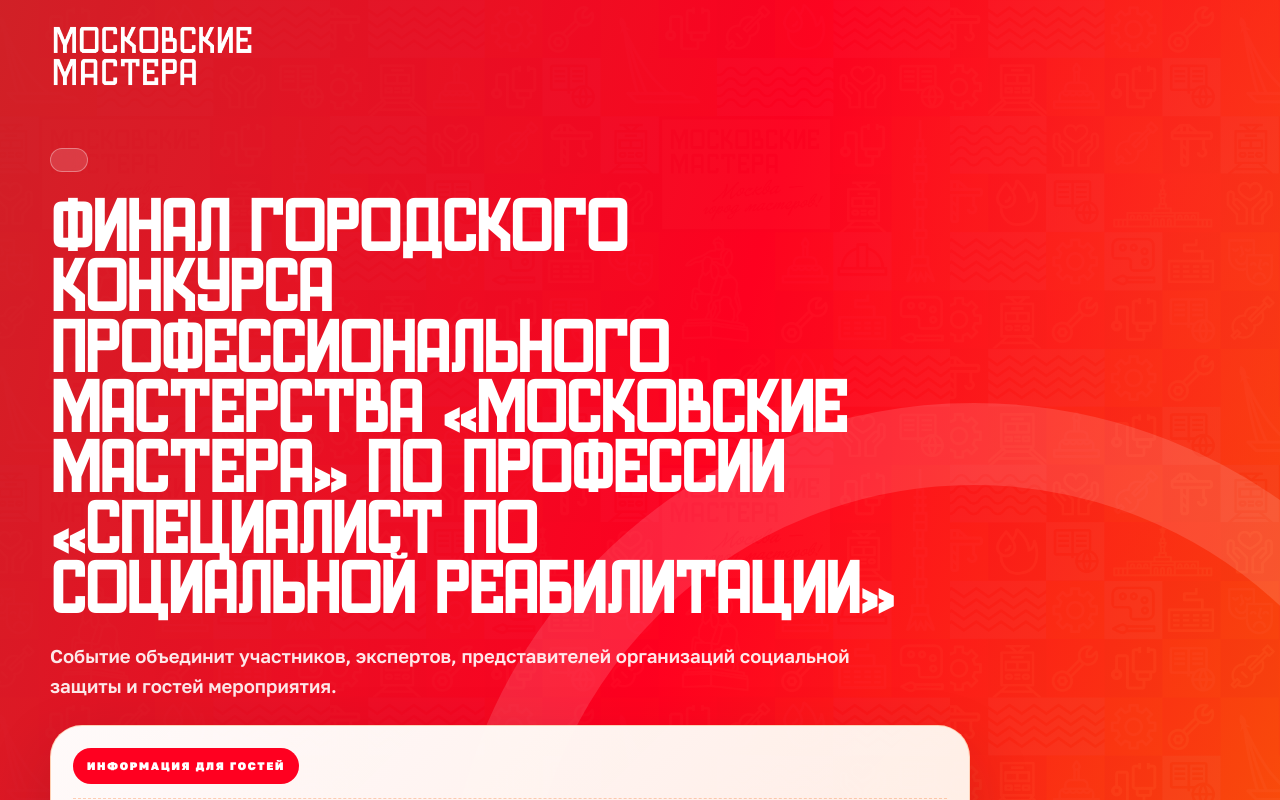
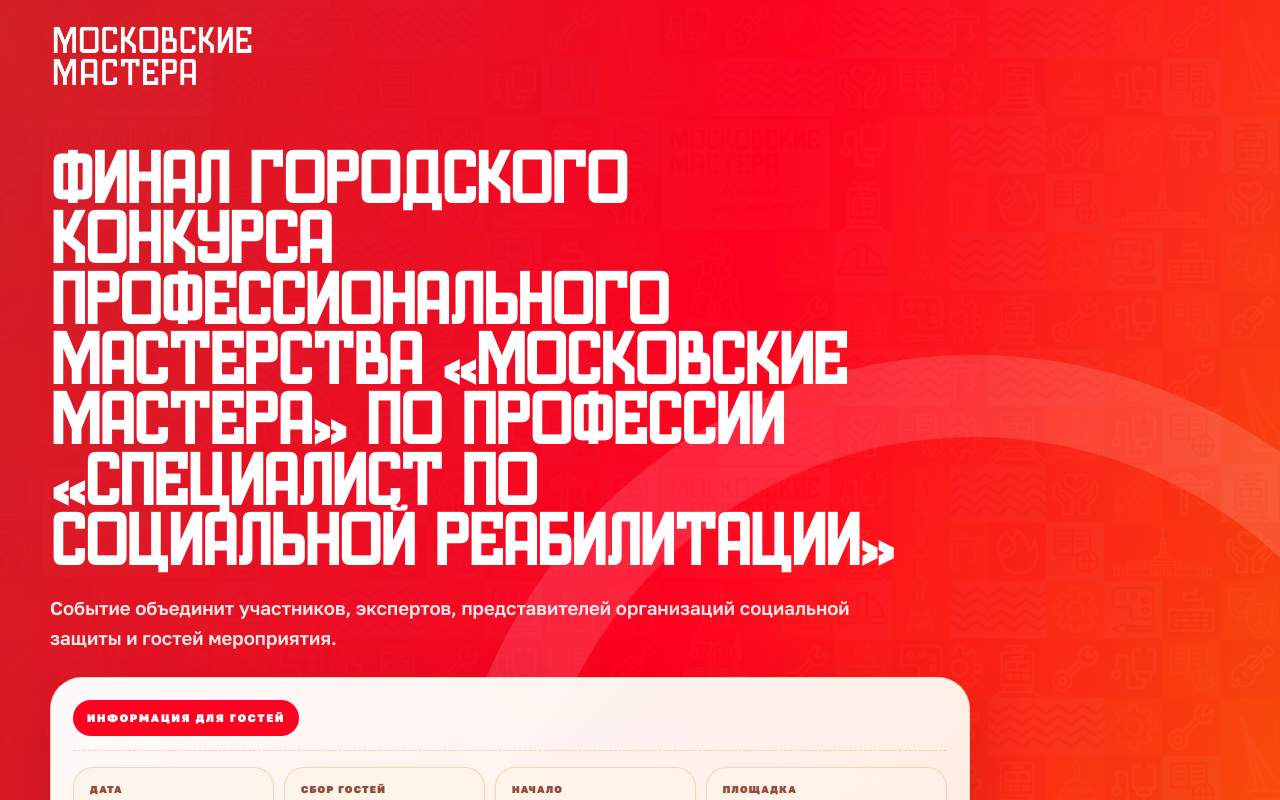
Before and after one commit to NickyNomad/poezd-zhizni-registration, a React (Vite) app: page / in a window 1280 px wide. Shown: the top 800 px of the page. Built offline with nearby package versions, Linux system fonts and the light colour scheme.

Commit message:
Update app

```diff
--- a/src/App.jsx
+++ b/src/App.jsx
@@ -198,7 +198,6 @@
 
       <div className="heroTicketGrid shell">
         <div className="heroCopy">
-          <p className="conceptLabel">{EVENT.concept}</p>
           <h1>{EVENT.title}</h1>
           <p className="heroAboutText">
             Событие объединит участников, экспертов, представителей организаций социальной защиты и гостей мероприятия.
```
